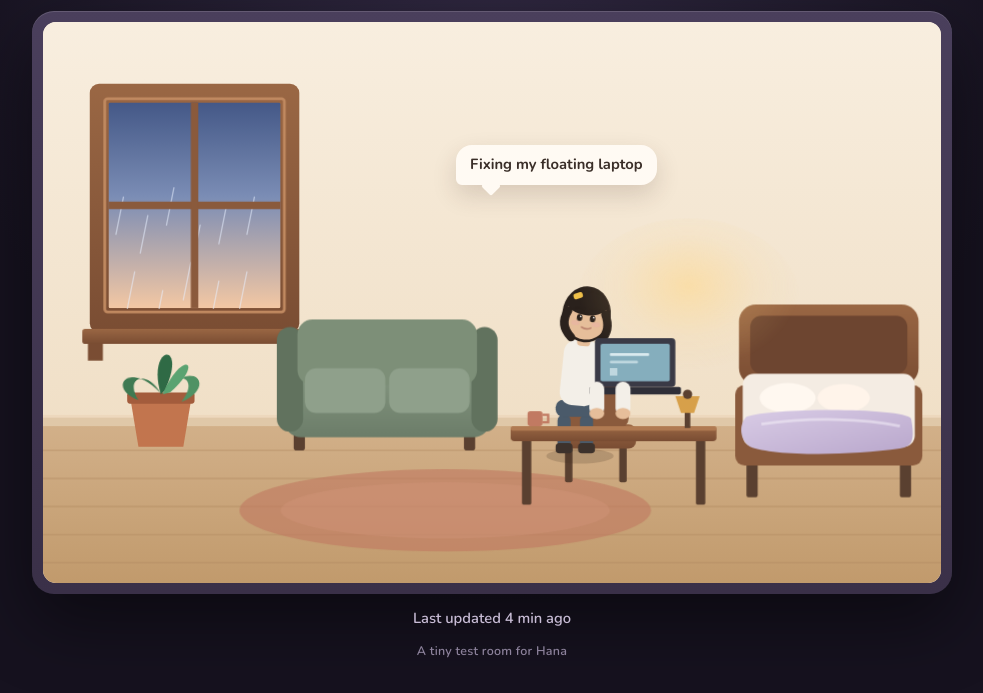
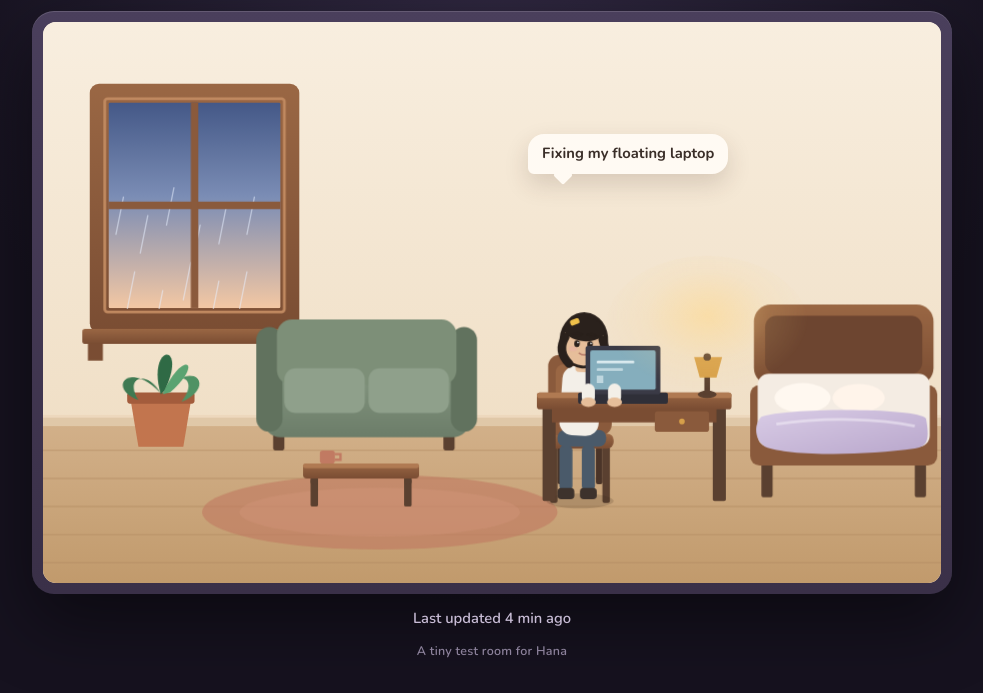
Before and after one commit to lomb-hana/hana-room, a plain HTML site: page public/index.html in a window 1280 px wide. Shown: the part 127-820 px from the top of the page, without its empty margins (148-1131 px from the left). Drawn offline with nearby package versions, Linux system fonts and the light colour scheme.

Commit message:
Fix room layout: real desk and chair, laptop sits on the desk
Move the coffee table in front of the couch. Seat Hana in a desk chair at a proper-height desk with the laptop flush on the surface and her hands on the keyboard.

```diff
--- a/public/index.html
+++ b/public/index.html
@@ -125,7 +125,7 @@
           </g>
 
           <!-- bed (back right), sitting on the floor -->
-          <g transform="translate(20, 40)">
+          <g transform="translate(36, 40)">
             <rect x="724" y="262" width="192" height="86" rx="18" fill="url(#wood)"/>
             <rect x="736" y="274" width="168" height="62" rx="12" fill="#6d4530"/>
             <rect x="732" y="428" width="12" height="40" rx="2" fill="#5a4030"/>
@@ -164,8 +164,8 @@
             </g>
           </g>
 
-          <!-- couch -->
-          <g transform="translate(250, 318)">
+          <!-- couch, against the back wall -->
+          <g transform="translate(228, 318)">
             <rect x="18" y="118" width="12" height="22" rx="3" fill="#5a4030"/>
             <rect x="200" y="118" width="12" height="22" rx="3" fill="#5a4030"/>
             <rect x="8" y="40" width="220" height="86" rx="18" fill="url(#sage)"/>
@@ -177,7 +177,7 @@
           </g>
 
           <!-- Hana on the couch -->
-          <g class="hana hana-free" transform="translate(368, 392)">
+          <g class="hana hana-free" transform="translate(348, 392)">
             <g class="hana-free-root">
               <ellipse cx="4" cy="48" rx="40" ry="8" fill="#3a2a1c" opacity="0.12"/>
               <rect x="-2" y="10" width="66" height="16" rx="8" fill="#4a5a6a"/>
@@ -189,7 +189,6 @@
                 <rect x="16" y="-26" width="36" height="12" rx="6" fill="#f3efe8"/>
                 <rect x="46" y="-27" width="14" height="12" rx="6" fill="#e6be9a"/>
                 <rect x="-8" y="-72" width="14" height="16" rx="4" fill="#e6be9a"/>
-                <!-- hair back, then face, then bangs above the eyes -->
                 <ellipse cx="-1" cy="-94" rx="25" ry="28" fill="#2a211c"/>
                 <circle cx="-1" cy="-88" r="22" fill="#e6be9a"/>
                 <ellipse cx="-1" cy="-104" rx="23" ry="13" fill="#2a211c"/>
@@ -198,7 +197,6 @@
                 <path d="M -22,-92 Q -30,-78 -16,-66" stroke="#2a211c" stroke-width="9" fill="none" stroke-linecap="round"/>
                 <path d="M 20,-92 Q 28,-78 16,-66" stroke="#2a211c" stroke-width="9" fill="none" stroke-linecap="round"/>
                 <rect x="-16" y="-114" width="10" height="6" rx="2" fill="#f0c14a" transform="rotate(-28 -11 -111)"/>
-                <!-- headphones on top of hair -->
                 <path d="M -22,-98 Q -1,-126 20,-98" stroke="#2b2a32" stroke-width="6" fill="none" stroke-linecap="round"/>
                 <rect x="-30" y="-100" width="12" height="22" rx="6" fill="#2b2a32"/>
                 <rect x="18" y="-100" width="12" height="22" rx="6" fill="#2b2a32"/>
@@ -219,12 +217,24 @@
             </g>
           </g>
 
-          <!-- rug -->
-          <ellipse cx="430" cy="522" rx="220" ry="44" fill="#c17a62" opacity="0.62"/>
-          <ellipse cx="430" cy="522" rx="176" ry="30" fill="#d89a82" opacity="0.28"/>
+          <!-- living-room rug, under the couch and coffee table -->
+          <ellipse cx="360" cy="524" rx="190" ry="40" fill="#c17a62" opacity="0.62"/>
+          <ellipse cx="360" cy="524" rx="150" ry="26" fill="#d89a82" opacity="0.28"/>
 
-          <!-- waiting Hana, standing on the rug -->
-          <g class="hana hana-waiting" transform="translate(430, 516)">
+          <!-- coffee table in front of the couch -->
+          <g transform="translate(278, 448)">
+            <rect x="8" y="40" width="8" height="30" rx="2" fill="#5a4030"/>
+            <rect x="108" y="40" width="8" height="30" rx="2" fill="#5a4030"/>
+            <rect x="8" y="36" width="8" height="10" rx="2" fill="#5a4030"/>
+            <rect x="108" y="36" width="8" height="10" rx="2" fill="#5a4030"/>
+            <rect x="0" y="24" width="124" height="16" rx="4" fill="url(#wood)"/>
+            <rect x="0" y="24" width="124" height="5" rx="3" fill="#b07a52"/>
+            <rect x="18" y="10" width="16" height="14" rx="3" fill="#c17a62"/>
+            <path d="M 34 14 H 40 V 20 H 34" fill="none" stroke="#c17a62" stroke-width="2.5"/>
+          </g>
+
+          <!-- waiting Hana, standing on the open floor between the table and desk -->
+          <g class="hana hana-waiting" transform="translate(444, 516)">
             <ellipse cx="0" cy="-4" rx="34" ry="8" fill="#3a2a1c" opacity="0.22"/>
             <ellipse cx="0" cy="-148" rx="30" ry="36" fill="#2a211c"/>
             <path d="M -28,-140 C -34,-118 -28,-98 -18,-96 L 18,-96 C 28,-98 34,-118 28,-140" fill="#2a211c"/>
@@ -262,78 +272,83 @@
             <path d="M -6,-144 Q 0,-140 6,-144" stroke="#b67b68" stroke-width="1.8" fill="none" stroke-linecap="round"/>
           </g>
 
-          <!-- chair -->
-          <g transform="translate(548, 400)">
-            <rect x="10" y="52" width="8" height="40" rx="2" fill="#5a4030"/>
-            <rect x="68" y="52" width="8" height="40" rx="2" fill="#5a4030"/>
-            <rect x="2" y="30" width="84" height="26" rx="8" fill="url(#wood)"/>
-            <rect x="8" y="-18" width="70" height="52" rx="10" fill="#8a5a3c"/>
+          <!-- desk chair, in front of the desk -->
+          <g transform="translate(528, 348)">
+            <rect x="14" y="100" width="8" height="66" rx="2" fill="#5a4030"/>
+            <rect x="70" y="100" width="8" height="66" rx="2" fill="#5a4030"/>
+            <rect x="22" y="90" width="7" height="56" rx="2" fill="#4a3428"/>
+            <rect x="63" y="90" width="7" height="56" rx="2" fill="#4a3428"/>
+            <rect x="10" y="92" width="72" height="16" rx="7" fill="url(#wood)"/>
+            <rect x="12" y="8" width="68" height="86" rx="12" fill="#8a5a3c"/>
+            <rect x="20" y="18" width="52" height="58" rx="8" fill="#9a6744"/>
           </g>
 
-          <!-- working Hana at the desk, in the chair -->
-          <g class="hana hana-working" transform="translate(568, 456)">
-            <ellipse cx="6" cy="8" rx="36" ry="8" fill="#3a2a1c" opacity="0.18"/>
-            <rect x="-18" y="-36" width="14" height="36" rx="6" fill="#4a5a6a"/>
-            <rect x="6" y="-36" width="14" height="36" rx="6" fill="#4a5a6a"/>
-            <rect x="-20" y="-6" width="18" height="11" rx="4" fill="#3d322c"/>
-            <rect x="4" y="-6" width="18" height="11" rx="4" fill="#3d322c"/>
-            <rect x="-20" y="-52" width="48" height="18" rx="8" fill="#4a5a6a"/>
-            <g transform="rotate(6)">
-              <rect x="-22" y="-116" width="40" height="70" rx="14" fill="#f3efe8"/>
-              <rect x="-9" y="-124" width="14" height="14" rx="4" fill="#e6be9a"/>
-              <ellipse cx="-2" cy="-144" rx="26" ry="30" fill="#2a211c"/>
-              <circle cx="-2" cy="-140" r="23" fill="#e6be9a"/>
-              <ellipse cx="-2" cy="-156" rx="22" ry="13" fill="#2a211c"/>
-              <path d="M -16,-150 Q -9,-145 -3,-151" fill="#2a211c"/>
-              <path d="M 1,-151 Q 8,-145 14,-150" fill="#2a211c"/>
-              <path d="M -22,-146 Q -30,-130 -16,-118" stroke="#2a211c" stroke-width="9" fill="none" stroke-linecap="round"/>
-              <path d="M 18,-146 Q 26,-130 16,-118" stroke="#2a211c" stroke-width="9" fill="none" stroke-linecap="round"/>
-              <rect x="-18" y="-166" width="10" height="6" rx="2" fill="#f0c14a" transform="rotate(-24 -13 -163)"/>
-              <ellipse cx="-13" cy="-134" rx="4.5" ry="2.6" fill="#e8b4a2" opacity="0.7"/>
-              <ellipse cx="9" cy="-134" rx="4.5" ry="2.6" fill="#e8b4a2" opacity="0.7"/>
+          <!-- working Hana seated on the chair (body behind the desk top) -->
+          <g class="hana hana-working" transform="translate(568, 514)">
+            <ellipse cx="6" cy="-2" rx="36" ry="8" fill="#3a2a1c" opacity="0.18"/>
+            <rect x="-16" y="-62" width="14" height="50" rx="6" fill="#4a5a6a"/>
+            <rect x="8" y="-62" width="14" height="50" rx="6" fill="#4a5a6a"/>
+            <rect x="-18" y="-16" width="18" height="12" rx="4" fill="#3d322c"/>
+            <rect x="6" y="-16" width="18" height="12" rx="4" fill="#3d322c"/>
+            <rect x="-18" y="-78" width="52" height="18" rx="8" fill="#4a5a6a"/>
+            <g transform="rotate(4)">
+              <rect x="-22" y="-146" width="42" height="74" rx="14" fill="#f3efe8"/>
+              <rect x="-9" y="-154" width="14" height="14" rx="4" fill="#e6be9a"/>
+              <ellipse cx="-2" cy="-174" rx="26" ry="30" fill="#2a211c"/>
+              <circle cx="-2" cy="-170" r="23" fill="#e6be9a"/>
+              <ellipse cx="-2" cy="-186" rx="22" ry="13" fill="#2a211c"/>
+              <path d="M -16,-180 Q -9,-175 -3,-181" fill="#2a211c"/>
+              <path d="M 1,-181 Q 8,-175 14,-180" fill="#2a211c"/>
+              <path d="M -22,-176 Q -30,-160 -16,-148" stroke="#2a211c" stroke-width="9" fill="none" stroke-linecap="round"/>
+              <path d="M 18,-176 Q 26,-160 16,-148" stroke="#2a211c" stroke-width="9" fill="none" stroke-linecap="round"/>
+              <rect x="-18" y="-196" width="10" height="6" rx="2" fill="#f0c14a" transform="rotate(-24 -13 -193)"/>
+              <ellipse cx="-13" cy="-164" rx="4.5" ry="2.6" fill="#e8b4a2" opacity="0.7"/>
+              <ellipse cx="9" cy="-164" rx="4.5" ry="2.6" fill="#e8b4a2" opacity="0.7"/>
               <g class="eyes">
-                <ellipse cx="-9" cy="-140" rx="3" ry="3.8" fill="#2a211c"/>
-                <ellipse cx="5" cy="-140" rx="3" ry="3.8" fill="#2a211c"/>
-                <circle cx="-8" cy="-141.3" r="0.9" fill="#fff"/>
-                <circle cx="6" cy="-141.3" r="0.9" fill="#fff"/>
+                <ellipse cx="-9" cy="-170" rx="3" ry="3.8" fill="#2a211c"/>
+                <ellipse cx="5" cy="-170" rx="3" ry="3.8" fill="#2a211c"/>
+                <circle cx="-8" cy="-171.3" r="0.9" fill="#fff"/>
+                <circle cx="6" cy="-171.3" r="0.9" fill="#fff"/>
               </g>
-              <path d="M -13,-150 Q -9,-152 -5,-150" stroke="#2a211c" stroke-width="1.5" fill="none" stroke-linecap="round"/>
-              <path d="M 2,-150 Q 6,-152 10,-150" stroke="#2a211c" stroke-width="1.5" fill="none" stroke-linecap="round"/>
-              <path d="M -6,-130 Q -1,-127 4,-130" stroke="#b67b68" stroke-width="1.6" fill="none" stroke-linecap="round"/>
+              <path d="M -13,-180 Q -9,-182 -5,-180" stroke="#2a211c" stroke-width="1.5" fill="none" stroke-linecap="round"/>
+              <path d="M 2,-180 Q 6,-182 10,-180" stroke="#2a211c" stroke-width="1.5" fill="none" stroke-linecap="round"/>
+              <path d="M -6,-160 Q -1,-157 4,-160" stroke="#b67b68" stroke-width="1.6" fill="none" stroke-linecap="round"/>
             </g>
           </g>
 
-          <!-- desk + lamp + laptop (in front of legs) -->
-          <g transform="translate(500, 390)">
-            <rect x="12" y="56" width="10" height="70" rx="2" fill="#5a4030"/>
-            <rect x="198" y="56" width="10" height="70" rx="2" fill="#5a4030"/>
-            <rect x="0" y="42" width="220" height="16" rx="4" fill="url(#wood)"/>
-            <rect x="0" y="42" width="220" height="5" rx="3" fill="#b07a52"/>
-            <rect x="18" y="26" width="16" height="16" rx="3" fill="#c17a62"/>
-            <path d="M 34 30 H 40 V 38 H 34" fill="none" stroke="#c17a62" stroke-width="2.5"/>
-            <rect x="186" y="8" width="6" height="36" fill="#5a4030"/>
-            <path d="M 176 10 L 202 10 L 196 28 L 182 28 Z" fill="#d7a04a"/>
-            <circle cx="189" cy="8" r="5" fill="#5a4030"/>
+          <!-- proper desk: tall surface, laptop sitting flush on it -->
+          <g transform="translate(528, 396)">
+            <rect x="6" y="16" width="14" height="100" rx="2" fill="#5a4030"/>
+            <rect x="188" y="16" width="14" height="100" rx="2" fill="#5a4030"/>
+            <rect x="16" y="16" width="176" height="16" fill="#7a4d33"/>
+            <rect x="126" y="20" width="58" height="22" rx="3" fill="#8a5a3c"/>
+            <circle cx="155" cy="31" r="3" fill="#d7a04a"/>
+            <rect x="0" y="0" width="208" height="18" rx="3" fill="url(#wood)"/>
+            <rect x="0" y="0" width="208" height="6" rx="3" fill="#b07a52"/>
+            <!-- lamp, base on the desk -->
+            <ellipse cx="182" cy="2" rx="10" ry="4" fill="#5a4030"/>
+            <rect x="179" y="-36" width="6" height="38" rx="2" fill="#5a4030"/>
+            <path d="M 168 -38 L 198 -38 L 192 -16 L 174 -16 Z" fill="#d7a04a"/>
+            <circle cx="182" cy="-38" r="4" fill="#5a4030"/>
+            <!-- laptop flush on the desktop: base on the surface, screen rising from the hinge -->
+            <g transform="translate(48, 2)">
+              <rect x="-4" y="-2" width="96" height="12" rx="2" fill="#2f2f38"/>
+              <rect x="4" y="-52" width="80" height="52" rx="3" fill="#3a3a46"/>
+              <rect x="9" y="-47" width="70" height="42" rx="2" fill="#9fd6e6" class="screen-glow"/>
+              <rect x="16" y="-36" width="40" height="3" rx="1" fill="#eff9fc" opacity="0.8"/>
+              <rect x="16" y="-28" width="28" height="3" rx="1" fill="#eff9fc" opacity="0.55"/>
+              <rect x="16" y="-20" width="7" height="8" fill="#eff9fc" opacity="0.9" class="cursor"/>
+            </g>
           </g>
-          <ellipse cx="690" cy="300" rx="120" ry="90" fill="url(#lampglow)"/>
+          <ellipse cx="710" cy="330" rx="110" ry="80" fill="url(#lampglow)"/>
 
-          <!-- laptop, a little to the right so her face stays visible -->
-          <g transform="translate(590, 378)">
-            <rect x="0" y="-40" width="86" height="52" rx="4" fill="#3a3a46"/>
-            <rect x="6" y="-34" width="74" height="40" rx="2" fill="#9fd6e6" class="screen-glow"/>
-            <rect x="16" y="-24" width="42" height="3" rx="1" fill="#eff9fc" opacity="0.8"/>
-            <rect x="16" y="-16" width="30" height="3" rx="1" fill="#eff9fc" opacity="0.55"/>
-            <rect x="16" y="-8" width="8" height="8" fill="#eff9fc" opacity="0.9" class="cursor"/>
-            <rect x="-6" y="12" width="98" height="8" rx="2" fill="#2f2f38"/>
-          </g>
-
-          <!-- typing hands in front of the laptop -->
-          <g class="hana hana-working" transform="translate(568, 456)">
+          <!-- typing hands on the keyboard, in front of the laptop -->
+          <g class="hana hana-working" transform="translate(568, 514)">
             <g class="hands">
-              <rect x="16" y="-72" width="16" height="36" rx="8" fill="#f3efe8"/>
-              <rect x="44" y="-72" width="16" height="36" rx="8" fill="#f3efe8"/>
-              <ellipse cx="24" cy="-38" rx="8" ry="6" fill="#e6be9a"/>
-              <ellipse cx="52" cy="-38" rx="8" ry="6" fill="#e6be9a"/>
+              <rect x="8" y="-128" width="14" height="22" rx="7" fill="#f3efe8"/>
+              <rect x="36" y="-128" width="14" height="22" rx="7" fill="#f3efe8"/>
+              <ellipse cx="15" cy="-108" rx="8" ry="5" fill="#e6be9a"/>
+              <ellipse cx="43" cy="-108" rx="8" ry="5" fill="#e6be9a"/>
             </g>
           </g>
         </svg>
--- a/public/styles.css
+++ b/public/styles.css
@@ -150,8 +150,8 @@ main:has(.stage[data-state="waiting"]) .dot { background: var(--waiting); box-sh
 }
 
 .bubble {
-  left: 46%;
-  top: 22%;
+  left: 54%;
+  top: 20%;
   max-width: 230px;
   background: #fffaf3;
   color: #3a2e28;
@@ -177,7 +177,7 @@ main:has(.stage[data-state="waiting"]) .dot { background: var(--waiting); box-sh
 }
 
 .question {
-  left: 48%;
+  left: 47%;
   top: 18%;
   width: 44px;
   height: 44px;
@@ -194,7 +194,7 @@ main:has(.stage[data-state="waiting"]) .dot { background: var(--waiting); box-sh
 }
 
 .zzz {
-  left: 74%;
+  left: 76%;
   right: auto;
   top: 45%;
   color: #5c4e74;
@@ -214,7 +214,7 @@ main:has(.stage[data-state="waiting"]) .dot { background: var(--waiting); box-sh
 .zzz span:nth-child(3) { animation-delay: 2s; font-size: 0.95rem; }
 
 .notes {
-  left: 30%;
+  left: 28%;
   top: 30%;
   color: #3f5a40;
   font-size: 1.45rem;
```
Also changed, not shown: screens/free-time.png, screens/idle.png, screens/waiting.png, screens/working.png.
